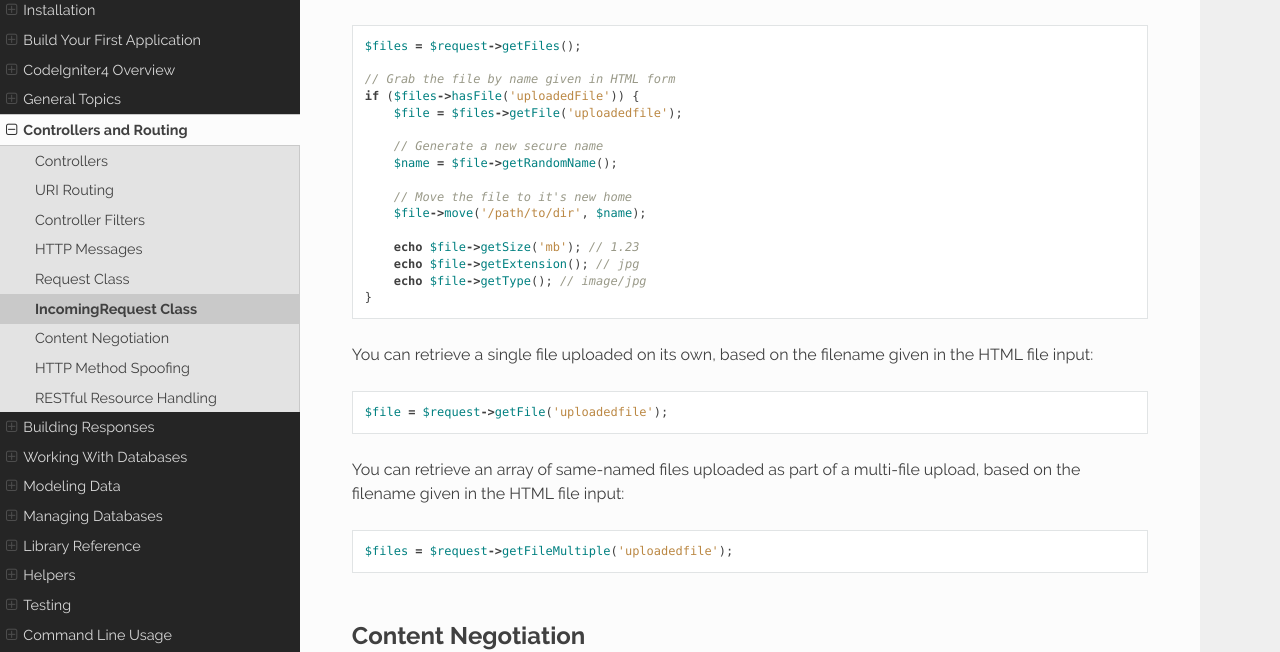
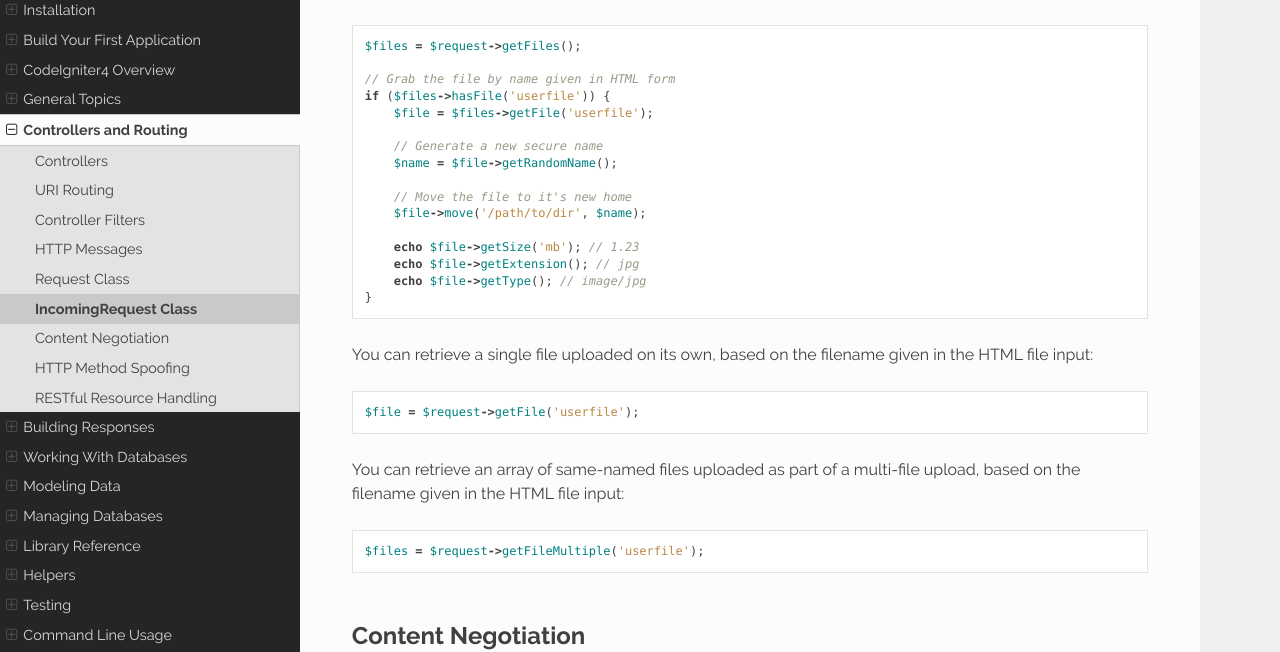
Before and after one commit to NEKOGET/ci4_user_guide_src, a Sphinx documentation site: the page built from source/incoming/incomingrequest.rst, in a window 1280 px wide and 900 px high, scrolled down 6890 px. Shown: the part 171-823 px from the top of the window. Built offline with Sphinx 7.4.7 and the Read the Docs theme 2.0.0, drawn with Linux system fonts in a browser that asks for light colours.

Commit message:
docs: file field name
Make the same as Upload Library sample

```diff
--- a/source/incoming/incomingrequest.rst
+++ b/source/incoming/incomingrequest.rst
@@ -293,8 +293,8 @@ and uses best practices to minimize any security risks.
     $files = $request->getFiles();
 
     // Grab the file by name given in HTML form
-    if ($files->hasFile('uploadedFile')) {
-        $file = $files->getFile('uploadedfile');
+    if ($files->hasFile('userfile')) {
+        $file = $files->getFile('userfile');
 
         // Generate a new secure name
         $name = $file->getRandomName();
@@ -309,12 +309,12 @@ and uses best practices to minimize any security risks.
 
 You can retrieve a single file uploaded on its own, based on the filename given in the HTML file input::
 
-    $file = $request->getFile('uploadedfile');
+    $file = $request->getFile('userfile');
 
 You can retrieve an array of same-named files uploaded as part of a
 multi-file upload, based on the filename given in the HTML file input::
 
-    $files = $request->getFileMultiple('uploadedfile');
+    $files = $request->getFileMultiple('userfile');
 
 Content Negotiation
 -------------------
```
